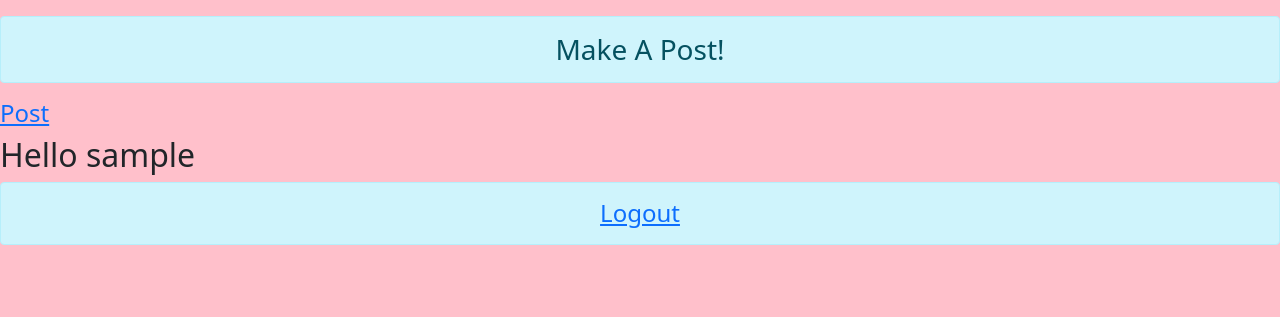
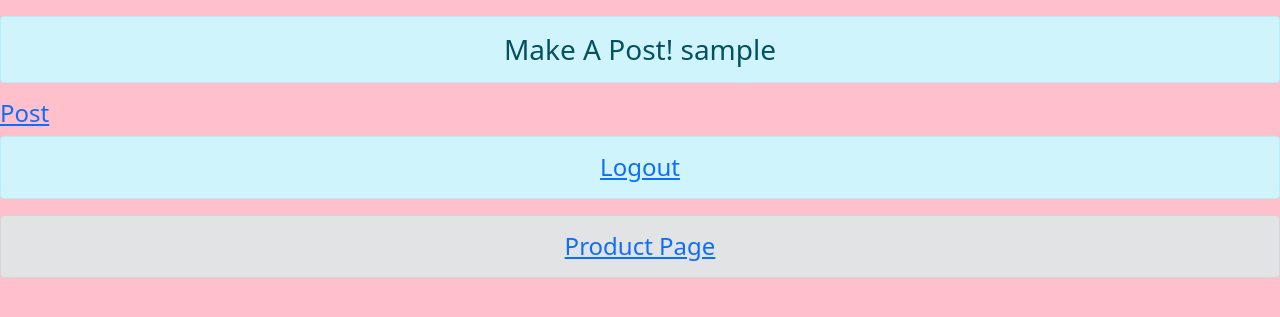
Before and after one commit to blackishgray/task2, a Django app: template templates/index.html in a window 1280 px wide. Shown: the part 174-491 px from the top of the page. Run offline with Django 3.2, Linux system fonts and the light colour scheme; the template is opened without the code that fills it, so the values that code supplies are empty; the visitor is signed in with stand-in values (Sample User, id 1); parts of the project's set-up code (start-up, migrations or seed data) failed here and were passed over.

Commit message:
Final Commit

```diff
--- a/main/views.py
+++ b/main/views.py
@@ -7,7 +7,7 @@ from .forms import PostForm
 
 # Create your views here.
 def index(request):
-	post_data = PostModel.objects.using('default').all()
+	post_data = PostModel.objects.using('default').all().order_by('-id')
 	mydict = {
 		'post_data':post_data,
 	}
--- a/templates/index.html
+++ b/templates/index.html
@@ -41,15 +41,16 @@
 	</div>
 </div>
 {% if user.is_authenticated %}
-<h3 class="text-center alert alert-info">Make A Post!</h3>
-<h4 class="text-danger"><a href="/main/post_form">Post</a></h4>
+<h3 class="text-center alert alert-info">Make A Post! {{ user.username}}</h3>
+<h4 class="text-danger"><a href="{% url 'main:post_form' %}">Post</a></h4>
 <!-- form div begin -->
-<h2> Hello {{ user.username }}</h2>
-<h4 class="text-center alert alert-info"><a href="/main/logout">Logout</a></h4>
+<h4 class="text-center alert alert-info"><a href="{% url 'main:logout' %}">Logout</a></h4>
+<h4 class="text-center alert alert-secondary"><a href="{% url 'product:productdata' %}">Product Page</h4>
+
 {% else %}
-<h4  class="text-center alert alert-info"><a href="/main/login">Login</a></h4>
+<h4  class="text-center alert alert-info"><a href="{% url 'main:login' %}">Login</a></h4>
 <h1 class="text-center alert alert-success">Not a user? Sign up using the link below !!</h1>
-<h4 class="text-center alert alert-secondary"><a href="/main/register">Register</h4>
+<h4 class="text-center alert alert-secondary"><a href="{% url 'main:register' %}">Register</h4>
 	{% endif %}
 	<!-- form div end -->
 	{% endblock %}
--- a/templates/product_data.html
+++ b/templates/product_data.html
@@ -14,8 +14,8 @@
 				<thead>
 					<tr>
 						<th>Product Name</th>
-						<th>Product Weight</th>
-						<th>Product Price</th>
+						<th>Product Weight(gms)</th>
+						<th>Product Price(INR)</th>
 					</tr>
 				</thead>
 				<tbody>
@@ -28,7 +28,7 @@
 					{% endfor %}
 				</tbody>
 			</table>
-			<h4><a href="/product/addproduct">Add Product</a></h4>
+			<h4><a href="{% url 'product:addproduct' %}">Add Product</a></h4>
 		</div>
 	</div>
 	{% endblock %}
--- a/website/urls.py
+++ b/website/urls.py
@@ -15,10 +15,17 @@ Including another URLconf
 """
 from django.contrib import admin
 from django.urls import path, include
+from django.conf import settings
+from django.conf.urls.static import static
+
+from django.views.static import serve
+from django.conf.urls import url
 
 urlpatterns = [
     path('admin/', admin.site.urls),
-    path('main/', include('main.urls', namespace='main')),
-    path('product/', include('product.urls', namespace='product')),
+    path('', include('main.urls', namespace='main')),
+    path('product', include('product.urls', namespace='product')),
+    url(r'^static/(?P<path>.*)$', serve, {'document_root':settings.STATIC_ROOT}),
+    url(r'^media/(?P<path>.*)$', serve, {'document_root':settings.MEDIA_ROOT})
 ]
 urlpatterns += static(settings.MEDIA_URL, document_root=settings.MEDIA_ROOT)
```
Also changed, not shown: website/settings.py (+4 -4 lines), main/urls.py (line endings or trailing spaces), product/views.py (line endings or trailing spaces), taskss.PNG (added), templates/base.html (line endings or trailing spaces), templates/post_form.html (line endings or trailing spaces), templates/post_formajax.html (line endings or trailing spaces).
